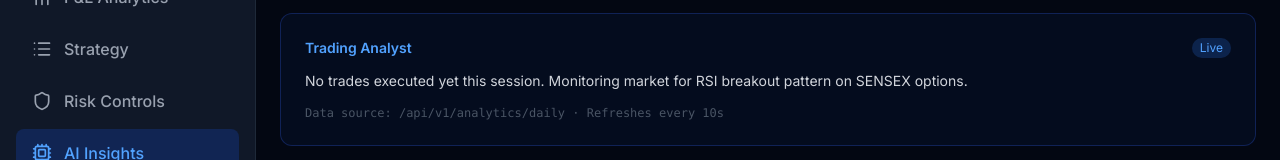
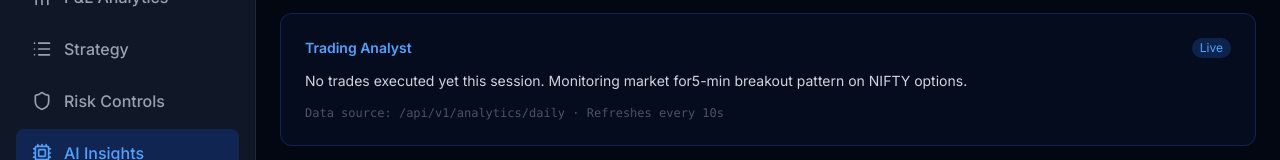
Before and after one commit to rohanmane9665/dhan01, a React app in the folder frontend/: page /ai-insights in a window 1280 px wide. Shown: the part 215-375 px from the top of the page. Built offline with nearby package versions, Linux system fonts and the light colour scheme; no server answers; sample sign-in values are in the browser's storage; the HTML template or start-up script is replaced by a standard one.

Commit message:
Update analyst insight message for NIFTY options

```diff
--- a/frontend/src/pages/AIInsights.jsx
+++ b/frontend/src/pages/AIInsights.jsx
@@ -15,7 +15,7 @@ export default function AIInsights() {
   const safeM   = risk?.reconciliation_safe_mode ?? false;
 
   const analystInsight = trades === 0
-    ? 'No trades executed yet this session. Monitoring market for RSI breakout pattern on SENSEX options.'
+    ? 'No trades executed yet this session. Monitoring market for5-min breakout pattern on NIFTY options.'
     : `Strategy has completed ${trades} trade${trades > 1 ? 's' : ''} today with a ${winRate}% win rate. ` +
       `Current daily P&L: ${pnl !== null ? (pnl >= 0 ? '+' : '') + '₹' + pnl.toFixed(2) : '—'}.`;
 
```
